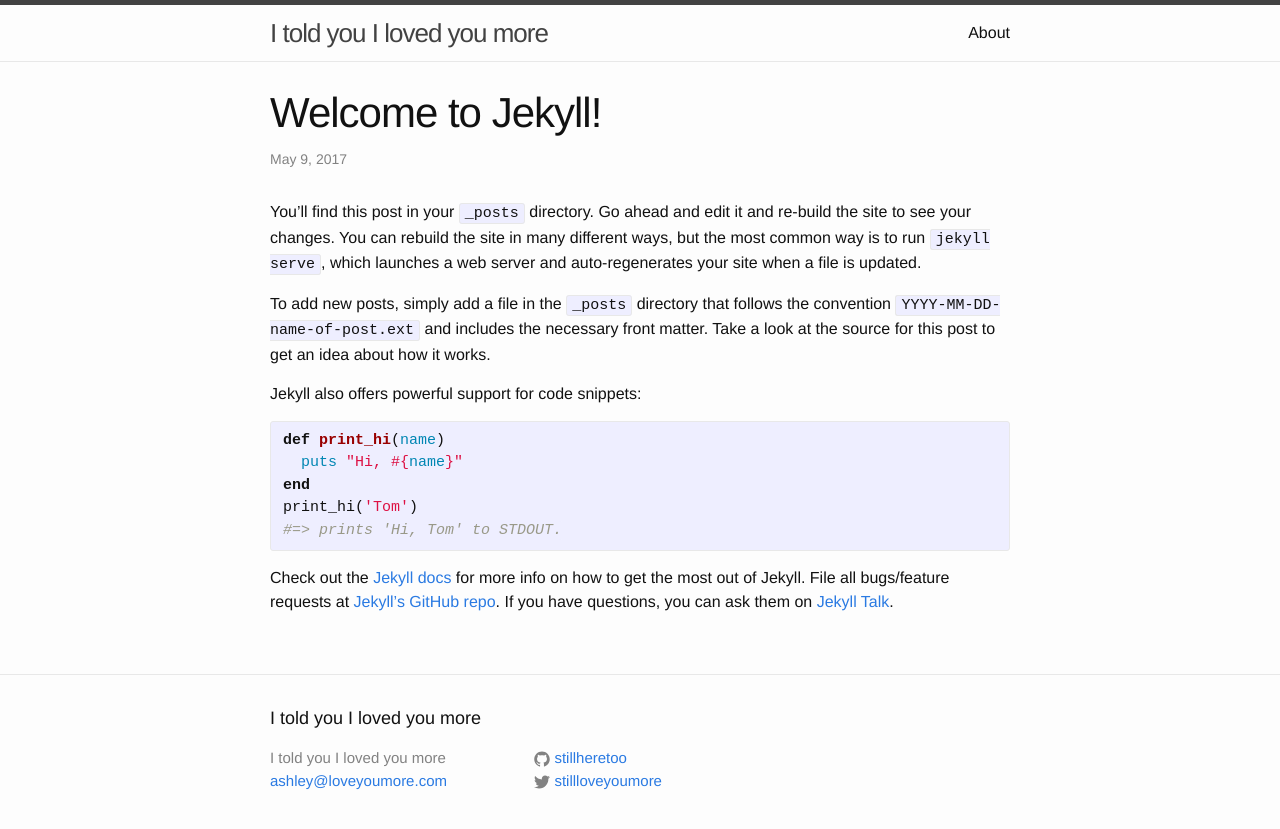
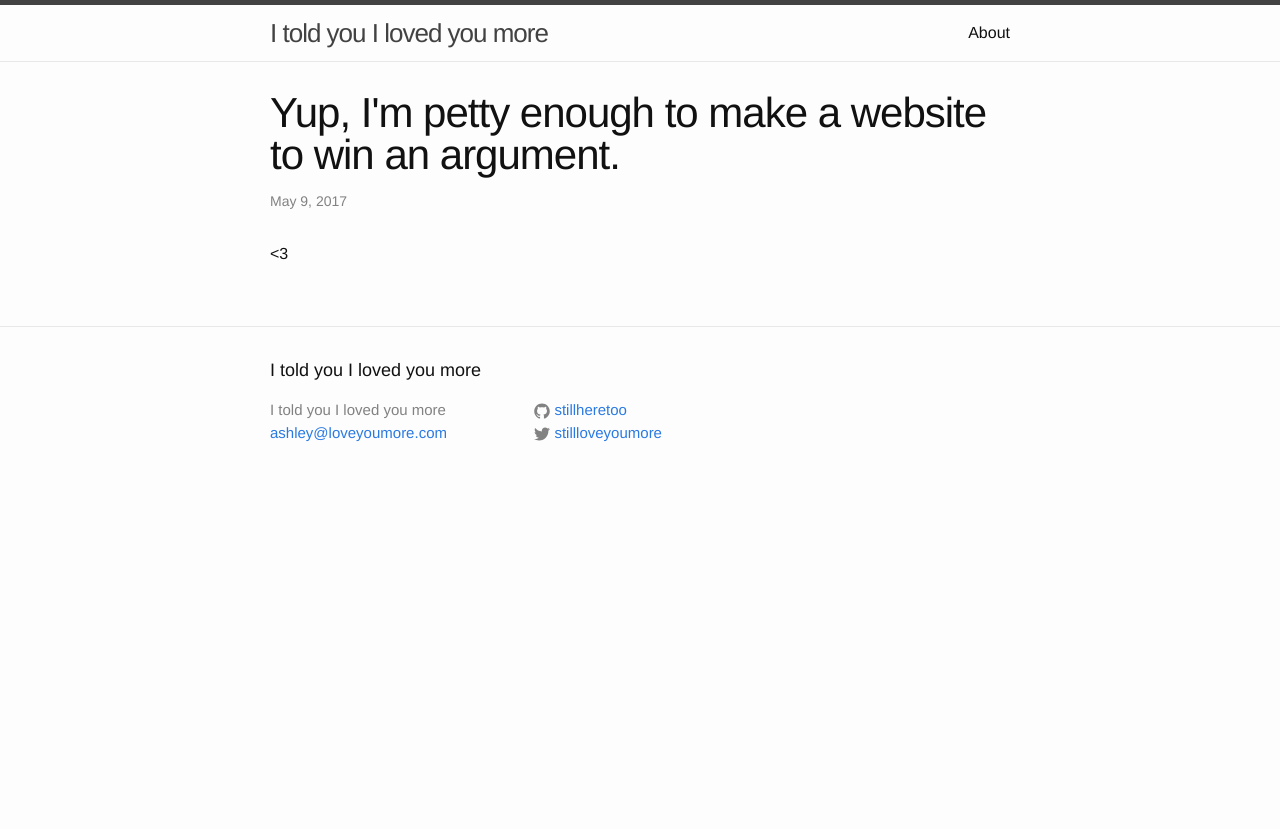
Before and after one commit to kingerik66/kingerik66.github.io, a Jekyll site: the page built from _posts/2017-05-09-welcome-to-jekyll.markdown, in a window 1280 px wide. Shown: the top 829 px of the page. Built offline with Jekyll 4.4.1, drawn with Linux system fonts in a browser that asks for light colours.

Commit message:
Update 2017-05-09-welcome-to-jekyll.markdown

```diff
--- a/_posts/2017-05-09-welcome-to-jekyll.markdown
+++ b/_posts/2017-05-09-welcome-to-jekyll.markdown
@@ -1,25 +1,7 @@
 ---
 layout: post
-title:  "Welcome to Jekyll!"
+title:  "Yup, I'm petty enough to make a website to win an argument."
 date:   2017-05-09 21:47:46 +0000
-categories: jekyll update
+categories: update
 ---
-You’ll find this post in your `_posts` directory. Go ahead and edit it and re-build the site to see your changes. You can rebuild the site in many different ways, but the most common way is to run `jekyll serve`, which launches a web server and auto-regenerates your site when a file is updated.
-
-To add new posts, simply add a file in the `_posts` directory that follows the convention `YYYY-MM-DD-name-of-post.ext` and includes the necessary front matter. Take a look at the source for this post to get an idea about how it works.
-
-Jekyll also offers powerful support for code snippets:
-
-{% highlight ruby %}
-def print_hi(name)
-  puts "Hi, #{name}"
-end
-print_hi('Tom')
-#=> prints 'Hi, Tom' to STDOUT.
-{% endhighlight %}
-
-Check out the [Jekyll docs][jekyll-docs] for more info on how to get the most out of Jekyll. File all bugs/feature requests at [Jekyll’s GitHub repo][jekyll-gh]. If you have questions, you can ask them on [Jekyll Talk][jekyll-talk].
-
-[jekyll-docs]: http://jekyllrb.com/docs/home
-[jekyll-gh]:   https://github.com/jekyll/jekyll
-[jekyll-talk]: https://talk.jekyllrb.com/
+<3
```
